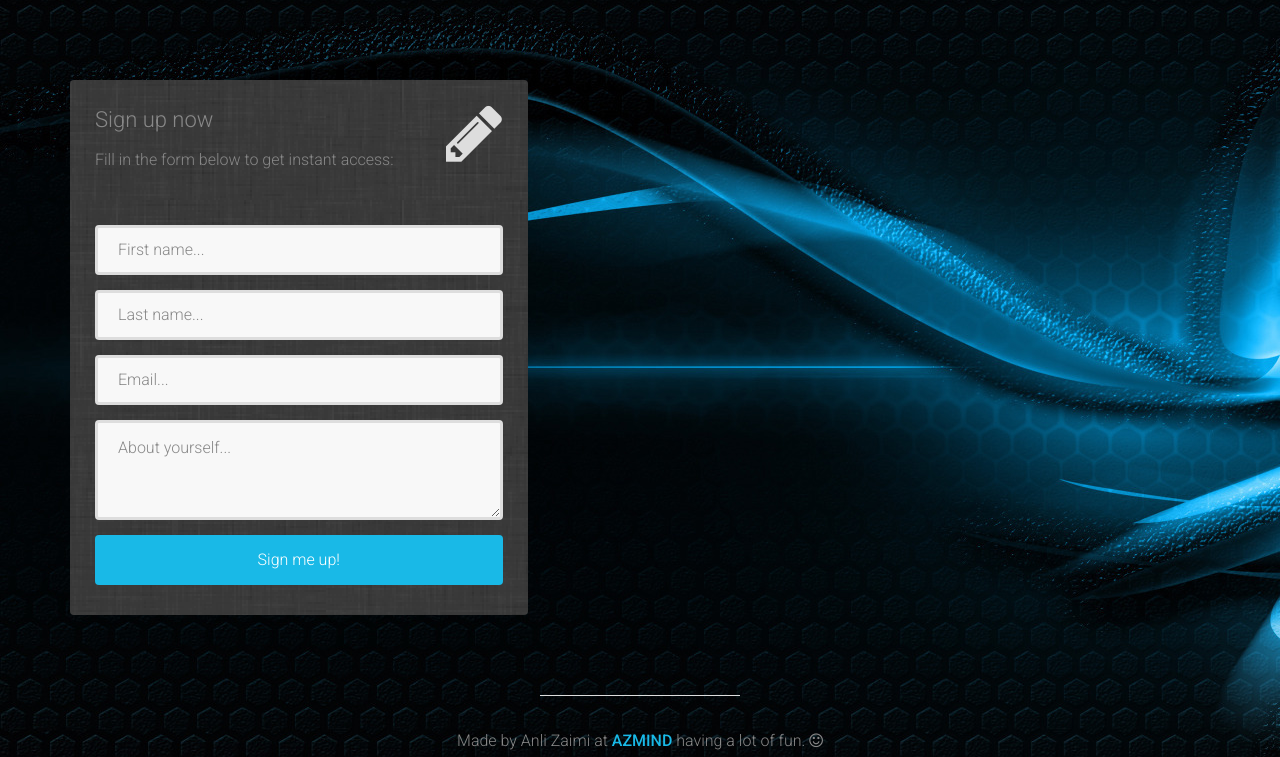
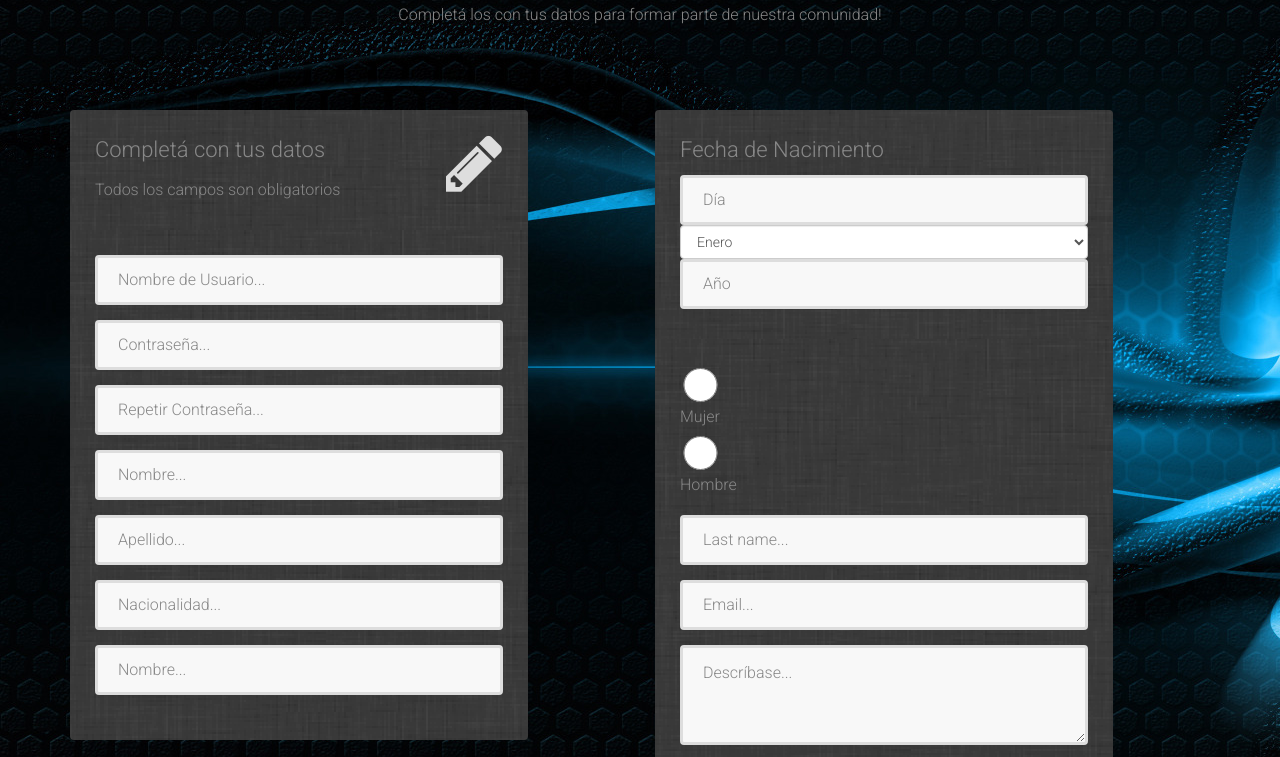
Before and after one commit to SarziDaniel/Paginaderegistro, a plain HTML site: page index.html in a window 1280 px wide. Shown: the part 170-927 px from the top of the page. Drawn offline with Linux system fonts and the light colour scheme.

Commit message:
Se creo el formulario. Tiene el formato deseado. Hay que corregir el select de los meses. El radio button. Y terminar de cambiar los textbox de los demas campos.

```diff
--- a/assets/css/form-elements.css
+++ b/assets/css/form-elements.css
@@ -49,10 +49,11 @@ textarea::-webkit-input-placeholder, textarea.form-control::-webkit-input-placeh
 
 button.btn {
 	height: 50px;
+    width: 100%;
     margin: 0;
     padding: 0 20px;
     vertical-align: middle;
-    background: #19b9e7;
+    background: #0C658C;
     border: 0;
     font-family: 'Roboto', sans-serif;
     font-size: 16px;
--- a/index.html
+++ b/index.html
@@ -27,41 +27,107 @@
     <body>
 
         <!-- Top content -->
-        <div class="top-content">
+        <<div class="top-content">
 
             <div class="inner-bg">
                 <div class="container">
 
                     <div class="row">
                         <div class="col-sm-8 col-sm-offset-2 text">
-                            <h1>Registrate en este GENIAL sitio WEB</h1>
+                            <h1>Registrate, fácil y rápido a Nuestra WEB</h1>
                             <div class="description">
                                 <p>
-	                            	Este es un sitio con fines educativos. Todo este material es para Programación III
+                                    Completá los con tus datos para formar parte de nuestra comunidad!
                                 </p>
                             </div>
                         </div>
                     </div>
 
                     <div class="row">
+                        <div class="col-sm-5">
+
+                            <div class="form-box">
+                                <div class="form-top">
+                                    <div class="form-top-left">
+                                        <h3>Completá con tus datos</h3>
+                                        <p>Todos los campos son obligatorios</p>
+                                    </div>
+                                    <div class="form-top-right">
+                                        <i class="fa fa-pencil"></i>
+                                    </div>
+                                </div>
+                                <div class="form-bottom">
+                                    <form role="form" action="" method="post" class="login-form">
+                                        <div class="form-group">
+                                            <label class="sr-only" for="form-username">Nombre de Usuario</label>
+                                            <input type="text" name="form-username" placeholder="Nombre de Usuario..." class="form-username form-control" id="form-username">
+                                        </div>
+                                        <div class="form-group">
+                                            <label class="sr-only" for="form-password">Contraseña</label>
+                                            <input type="password" name="form-password" placeholder="Contraseña..." class="form-password form-control" id="form-password">
+                                        </div>
+                                         <div class="form-group">
+                                            <label class="sr-only" for="form-password">Repetir Contraseña</label>
+                                            <input type="password" name="form-password" placeholder="Repetir Contraseña..." class="form-password form-control" id="form-password">
+                                        </div>
+                                        <div class="form-group">
+                                            <label class="sr-only" for="form-password">Nombre</label>
+                                            <input type="text" name="form-password" placeholder="Nombre..." class="form-password form-control" id="form-password">
+                                        </div>
+                                         <div class="form-group">
+                                            <label class="sr-only" for="form-password">Apellido</label>
+                                            <input type="text" name="form-password" placeholder="Apellido..." class="form-password form-control" id="form-password">
+                                        </div>
+                                        <div class="form-group">
+                                            <label class="sr-only" for="form-password">Nacionalidad</label>
+                                            <input type="text" name="form-password" placeholder="Nacionalidad..." class="form-password form-control" id="form-password">
+                                        </div>
+                                        <div class="form-group">
+                                            <label class="sr-only" for="form-password">Nombre</label>
+                                            <input type="text" name="form-password" placeholder="Nombre..." class="form-password form-control" id="form-password">
+                                        </div>
+                                    </form>
+                                </div>
+                            </div>
+
+                        </div>
+
+
+                        <div class="col-sm-1"></div>
 
                         <div class="col-sm-5">
 
                             <div class="form-box">
                                 <div class="form-top">
                                     <div class="form-top-left">
-	                        			<h3>Sign up now</h3>
-	                            		<p>Fill in the form below to get instant access:</p>
+                                        <h3>Fecha de Nacimiento</h3>
                                     </div>
-	                        		<div class="form-top-right">
-	                        			<i class="fa fa-pencil"></i>
+                                    <div class="form-group">
+                                        <input type= "text" class="birthday form-control" maxlength="2" name="BirthDay"  placeholder="Día" required="">
+                                    <select class="form-control" name="BirthMonth">
+                                        <option value="01">Enero</option>
+                                        <option value="02">Febrero</option>
+                                        <option value="03" >Marzo</option>
+                                        <option value="04">Abril</option>
+                                        <option value="05">Mayo</option>
+                                        <option value="06">Junio</option>
+                                        <option value="07">Julio</option>
+                                        <option value="08">Agosto</option>
+                                        <option value="09">Septiembre</option>
+                                        <option value="10">Octubre</option>
+                                        <option value="11">Noviembre</option>
+                                        <option value="12" >Diciembre</option>
+                                    </select>
+                                        <input type= "text" class="birthyear form-control" maxlength="4" name="BirthYear" placeholder="Año" required=>
                                     </div>
                                 </div>
                                 <div class="form-bottom">
                                     <form role="form" action="" method="post" class="registration-form">
                                         <div class="form-group">
-				                    		<label class="sr-only" for="form-first-name">First name</label>
-				                        	<input type="text" name="form-first-name" placeholder="First name..." class="form-first-name form-control" id="form-first-name">
+                                            <label class="sr-only" for="form-first-name">Sexo</label>
+                                            <input type="radio" name="form-first-name" placeholder="First name..." class="form-first-name form-control1" id="form-first-name">Mujer<br>
+                                            <label class="sr-only" for="form-first-name">Sexo</label>
+                                            <input type="radio" name="form-first-name" placeholder="First name..." class="form-first-name form-control1" id="form-first-name">Hombre<br>
                                         </div>
                                         <div class="form-group">
                                             <label class="sr-only" for="form-last-name">Last name</label>
@@ -72,11 +138,11 @@
                                             <input type="text" name="form-email" placeholder="Email..." class="form-email form-control" id="form-email">
                                         </div>
                                         <div class="form-group">
-				                        	<label class="sr-only" for="form-about-yourself">About yourself</label>
-				                        	<textarea name="form-about-yourself" placeholder="About yourself..."
+                                            <label class="sr-only" for="form-about-yourself">Descríbase</label>
+                                            <textarea name="form-about-yourself" placeholder="Descríbase..."
                                                         class="form-about-yourself form-control" id="form-about-yourself"></textarea>
                                         </div>
-				                        <button type="submit" class="btn">Sign me up!</button>
+                                        <button type="submit" class="btn">REGISTRAME!</button>
                                     </form>
                                 </div>
                             </div>
@@ -85,6 +151,8 @@
                     </div>
 
                 </div>
+            </div>
+
         </div>
 
         </div>
```
Also changed, not shown: style.css (deleted, +0 -44 lines), assets/bootstrap/css/bootstrap.min.css. Lines whose indentation alone changed are shown as unchanged.
